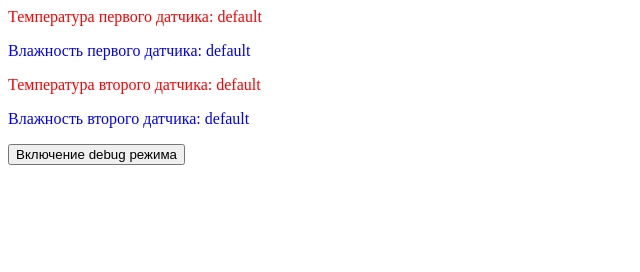
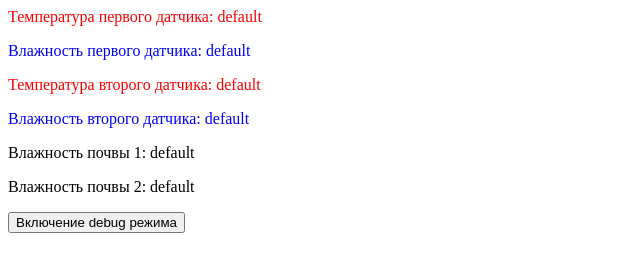
Before and after one commit to gapandr/repo-for-predproff, a plain HTML site: page esp-3/data/index.html in a window 1280 px wide. Shown: the whole page, without its empty margins (0-640 px from the left). Drawn offline with Linux system fonts and the light colour scheme; no server answers.

Commit message:
Update index.html
Добавлена показания влажности почвы

```diff
--- a/esp-3/data/index.html
+++ b/esp-3/data/index.html
@@ -10,6 +10,8 @@
     <p class="hum_detector">Влажность первого датчика: <span id="hum1">default</span></p>
     <p class="temp_detector">Температура второго датчика: <span id="temp2">default</span></p>
     <p class="hum_detector">Влажность второго датчика: <span id="hum2">default</span></p>
+    <p class="soil_detector">Влажность почвы 1: <span id="soil1">default</span></p>
+    <p class="soil_detector">Влажность почвы 2: <span id="soil2">default</span></p>
 
     <button id="test_btn" value="OK" type="button" onclick="UpdateTest()">Тест (ты не должен это видеть!)</button>
     <button id="debug_btn" value="OK" type="button" onclick="DebugMode()">Включение debug режима</button>
```
